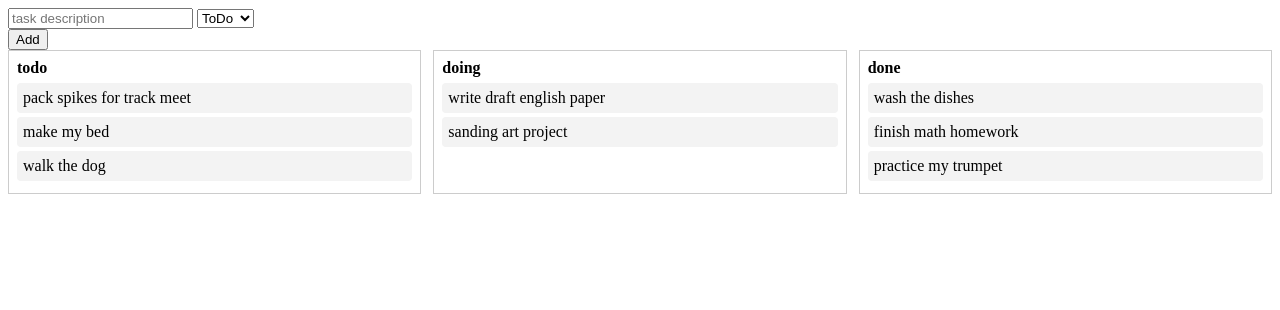
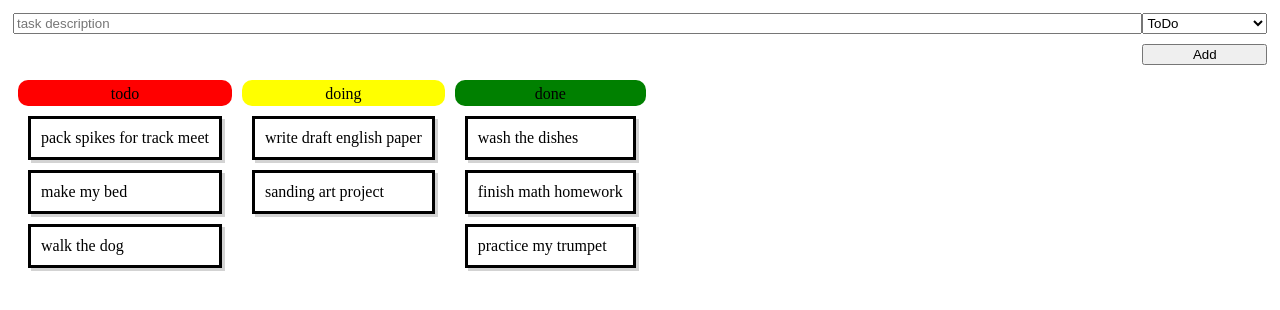
Before and after one commit to knightmoves-schools/capstone-080-responsive-design-trq-frags, a website: page index.html in a window 1280 px wide. Drawn offline with Linux system fonts and the light colour scheme.

Commit message:
hjdsfkjsf

```diff
--- a/index.html
+++ b/index.html
@@ -1,40 +1,20 @@
 <!DOCTYPE html>
-<html lang="en">
+<html>
+
 <head>
-  <meta charset="utf-8" />
   <title>Task App</title>
+  <link rel="stylesheet" href="style.css">
 
-  <!-- IMPORTANT: leave this single <style> tag in the HTML.
-       The test reads the innerHTML of the <style> element. -->
+  <!-- REQUIRED: This <style> tag is what the test reads -->
   <style>
 @media (max-width: 400px) {
   .board {
     flex-direction: column;
   }
 }
-
-/* some basic styles so .board exists and is flex by default */
-.board {
-  display: flex;
-  gap: 12px;
-}
-.column {
-  flex: 1;
-  padding: 8px;
-  border: 1px solid #ccc;
-}
-.task-status {
-  font-weight: bold;
-  margin-bottom: 6px;
-}
-.card {
-  margin: 4px 0;
-  padding: 6px;
-  background: #f3f3f3;
-  border-radius: 4px;
-}
   </style>
 </head>
+
 <body>
     <form id="task-form">
         <div class="task-form-row">
@@ -45,6 +25,7 @@
                 <option value="done">Done</option>
             </select>
         </div>
+
         <div class="task-form-row">
             <div class="left-side"></div>
             <button class="right-side" type="submit">Add</button>
@@ -73,4 +54,5 @@
         </div>
     </div>
 </body>
+
 </html>
```
Also changed, not shown: test/verify.test.js (added, +48 -0 lines), .github/classroom/autograding.json (added), .github/workflows/classroom.yml (added). Lines whose indentation alone changed are shown as unchanged.
